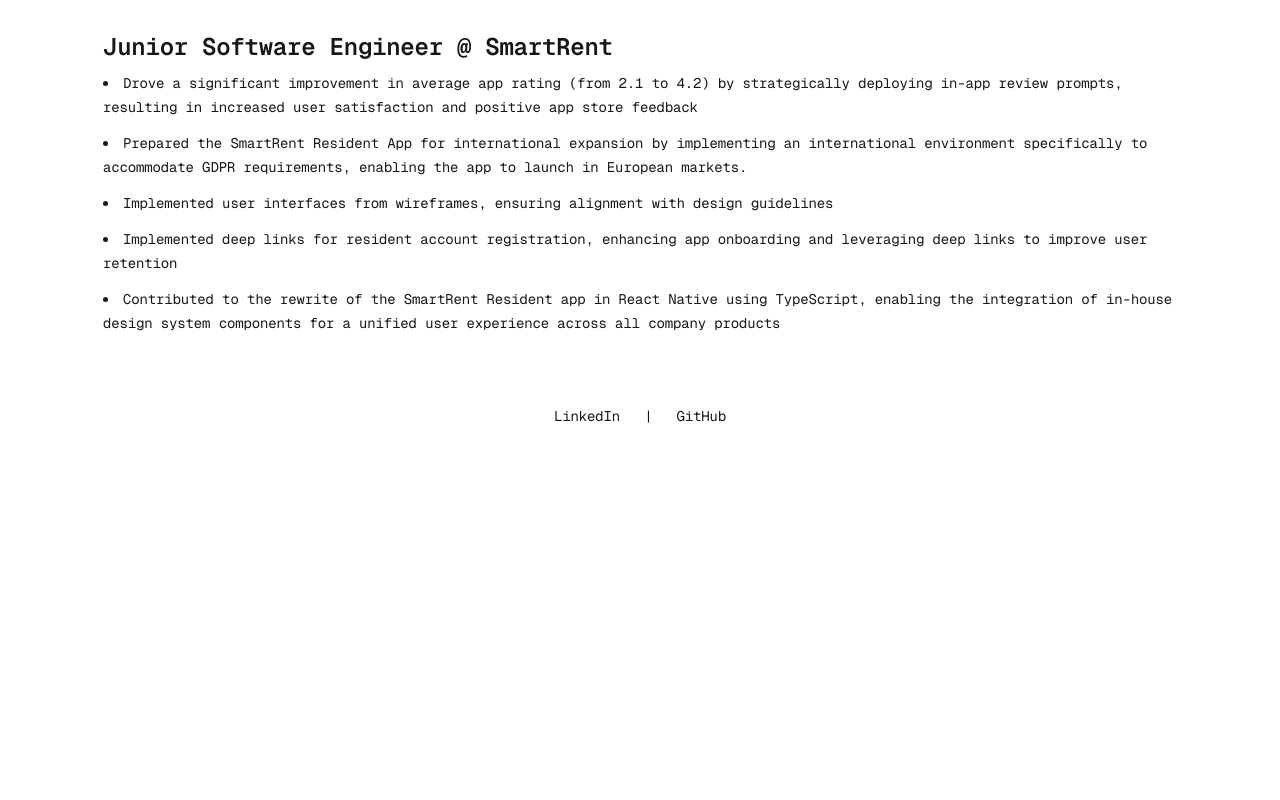
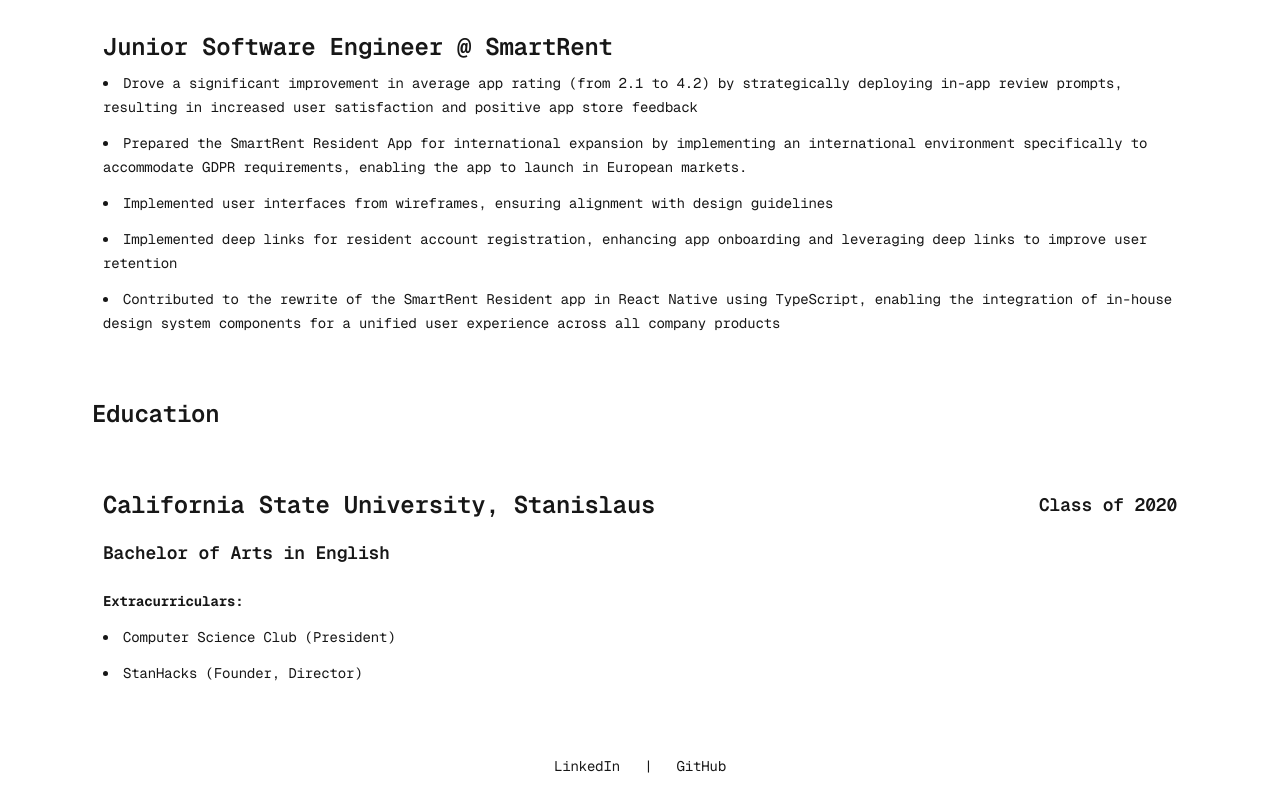
Before and after one commit to endlessrequiem/portfolio-site, a Next.js app: page / in a window 1280 px wide. Shown: the part 1174-1974 px from the top of the page. Before the commit the page ends 1624 px from the top, so only its background shows below. Built offline with nearby package versions, Linux system fonts and the light colour scheme.

Commit message:
feat: added Education section

```diff
--- a/src/app/page.module.css
+++ b/src/app/page.module.css
@@ -37,10 +37,12 @@
 }
 
 .main ul,
-.main text,
+.main span,
 .footer,
 .main h1,
 .main h2,
+.main h3,
+.main h4,
 .main span {
     font-family: var(--font-geist-mono);
     padding-left: 0;
@@ -59,6 +61,11 @@
 .main h2 {
     font-weight: 600;
     font-size: 24px;
+}
+
+.main h3 {
+    font-weight: 600;
+    font-size: 18px;
 }
 
 .footer {
--- a/src/app/page.strings.ts
+++ b/src/app/page.strings.ts
@@ -43,5 +43,10 @@
         "Led the development of interactive IoT device control Android Widgets for Smart Locks and Thermostats, enabling users to quickly and directly adjust settings and monitor device status from their home screen",
         "Engineered an in-house Native Android solution for secure storage of sensitive user data, replacing a problematic third-party package that caused unintended user logouts",
     ],
-
+    educationHeader: "Education",
+    university: "California State University, Stanislaus",
+    classOf: "Class of 2020",
+    degree: "Bachelor of Arts in English",
+    extracurriculars: "Extracurriculars:",
+    activities: ["Computer Science Club (President)", "StanHacks (Founder, Director)"]
 }
--- a/src/app/page.tsx
+++ b/src/app/page.tsx
@@ -5,6 +5,7 @@
 import React from "react";
 import {ExperienceSection} from "@/components/ExperienceSection";
 import {workExperience} from "@/util/experience";
+import {EducationSection} from "@/components/EducationSection";
 
 export default function Home() {
     return (
@@ -13,6 +14,7 @@
                 <PageHeader title={strings.header} subTitle={strings.subHeader}/>
                 <SkillsSection title={strings.skillsHeader} listItems={strings.skills}/>
                 <ExperienceSection header={strings.experienceHeader} workExperience={workExperience}/>
+                <EducationSection/>
             </main>
             <footer className={styles.footer} style={{paddingTop: 12}}>
                 <a
--- /dev/null
+++ b/src/components/EducationSection/index.tsx
@@ -0,0 +1,38 @@
+import React from "react";
+import {strings} from "@/app/page.strings";
+
+
+type EducationSectionProps = {}
+
+
+export const EducationSection: React.FC<EducationSectionProps> = ({}) => {
+    return (
+        <>
+            <h2>{strings.educationHeader}</h2>
+            <view style={{
+                border: "1px solid white",
+                borderRadius: "10px",
+                padding: "10px",
+            }}>
+                <div style={{
+                    display: "flex",
+                    flexDirection: "row",
+                    alignItems: "flex-start",
+                    justifyContent: "space-between"
+                }}>
+                    <h2>{strings.university}</h2>
+                    <h3>{strings.classOf}</h3>
+                </div>
+                <h3>{strings.degree}</h3>
+                <div style={{marginTop: "24px",}}>
+                    <h4>{strings.extracurriculars}</h4>
+                    <ul>
+                        {strings.activities.map((item, index) =>
+                            <li key={index}>{item}</li>
+                        )}
+                    </ul>
+                </div>
+            </view>
+        </>
+    )
+}
```
